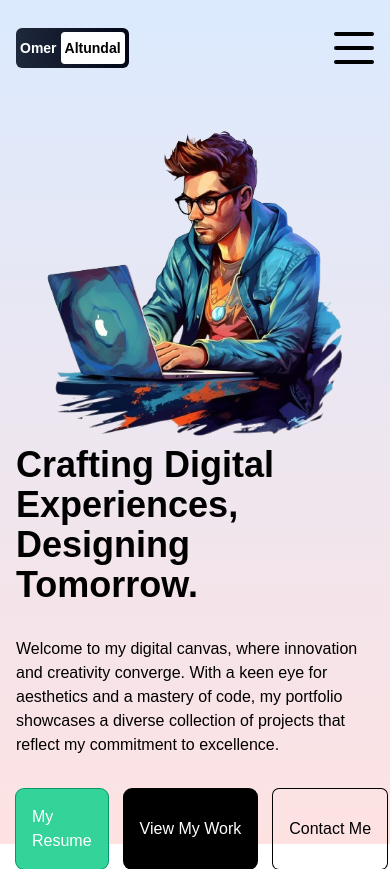
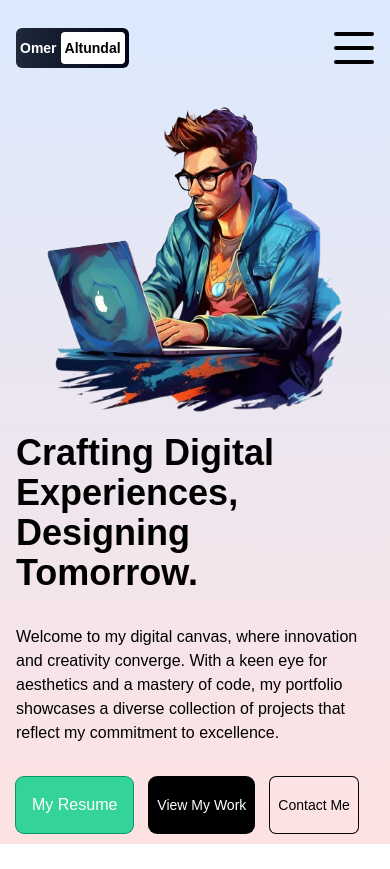
Before and after one commit to omeraltundall/my_portfolio, a Next.js app: page / in a window 390 px wide. After the commit the page ends 844 px from the top, so only its background shows below. Built offline with nearby package versions, Linux system fonts and the light colour scheme.

Commit message:
feat:adjust buttons for mobile

```diff
--- a/app/contact/page.tsx
+++ b/app/contact/page.tsx
@@ -65,9 +65,9 @@ const ContactPage = () => {
       animate={{ y: "0%" }}
       transition={{ duration: 1 }}
     >
-      <div className="h-full flex flex-col lg:flex-row px-4 sm:px-8 md:px-12 lg:px-20 xl:px-48">
+      <div className="h-full flex lg:items-center lg:justify-center flex-col px-4 sm:px-8 md:px-12 lg:px-20 xl:px-48">
         {/* TEXT CONTAINER */}
-        <div className="h-1/2 lg:h-full lg:w-1/2 flex items-center justify-center text-6xl">
+        <div className="h-1/2 lg:h-full flex items-center justify-center text-6xl">
           <div>
             {text.split("").map((letter, index) => (
               <motion.span
@@ -119,7 +119,7 @@ const ContactPage = () => {
             </span>
           )}
         </form> */}
-        <div className="h-auto lg:h-full lg:w-1/2 bg-red-50 rounded-xl text-xl flex flex-col gap-8 justify-center p-24">
+        <div className="h-auto lg:h-full lg:w-4/6 bg-red-50 rounded-xl text-xl flex flex-col gap-8 justify-center p-12">
           <Form {...form}>
             <form onSubmit={form.handleSubmit(() => {})} className="space-y-8">
               <FormField
--- a/app/page.tsx
+++ b/app/page.tsx
@@ -11,7 +11,7 @@ const Homepage = () => {
 
   return (
     <motion.div
-      className="h-full"
+      className="h-full -mt-6"
       initial={{ y: "-200vh" }}
       animate={{ y: "0%" }}
       transition={{ duration: 1 }}
--- a/components/navbar.tsx
+++ b/components/navbar.tsx
@@ -24,7 +24,7 @@ export default function Navbar() {
         ))}
       </div>
       {/* LOGO */}
-      <div className="md:hidden lg:flex md:w-1/2 sm:w-1/3  justify-center items-center">
+      <div className="md:hidden lg:flex md:w-1/2 sm:w-1/3  justify-center items-center z-10">
         <Link
           href="/"
           className="text-sm bg-gradient-to-l from-slate-950 to-slate-800 rounded-md p-1 font-semibold flex items-center justify-center"
--- a/components/ui/button.tsx
+++ b/components/ui/button.tsx
@@ -22,7 +22,7 @@ const buttonVariants = cva(
         black: "rounded-lg ring-1 ring-black bg-black text-white hover:bg-white hover:text-black"
       },
       size: {
-        special: "p-4 text-base",
+        special: "p-2 md:p-4 text-sm md:text-base",
         default: "h-9 px-4 py-2",
         sm: "h-8 rounded-md px-3 text-xs",
         lg: "h-10 rounded-md px-8",
```
